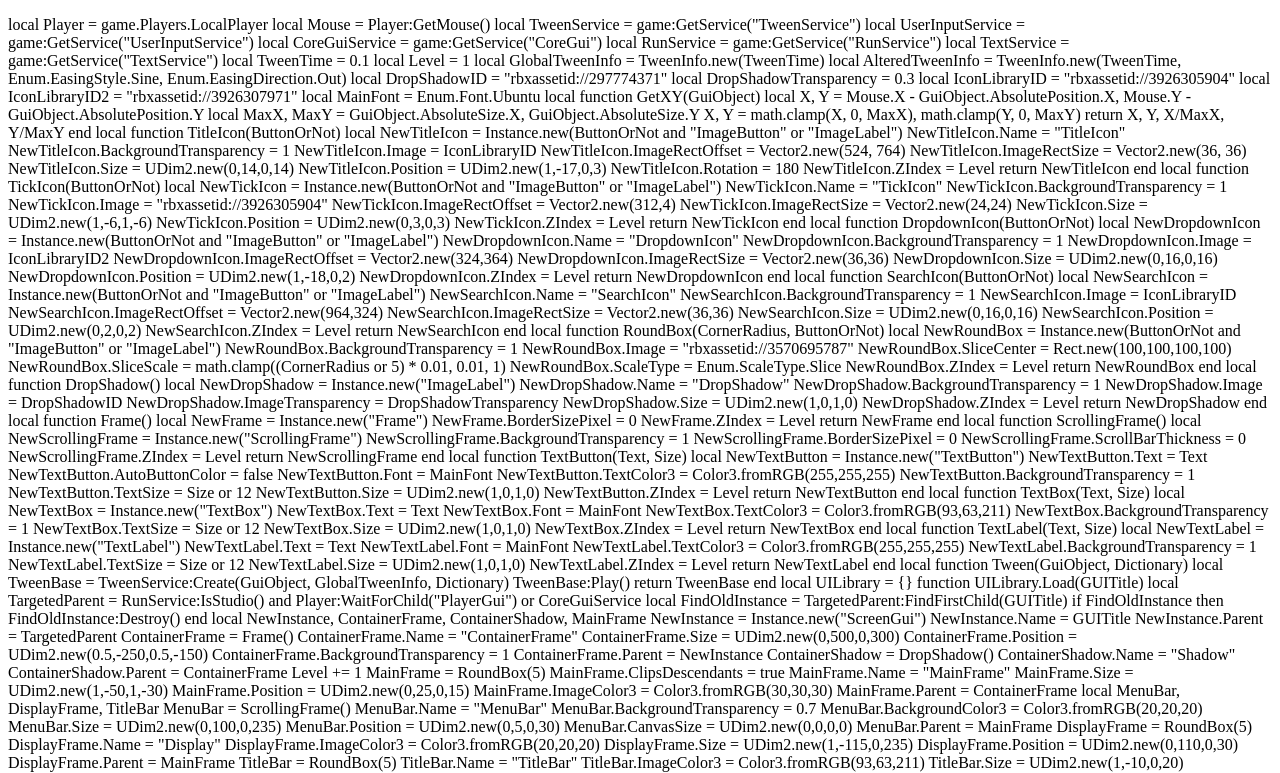
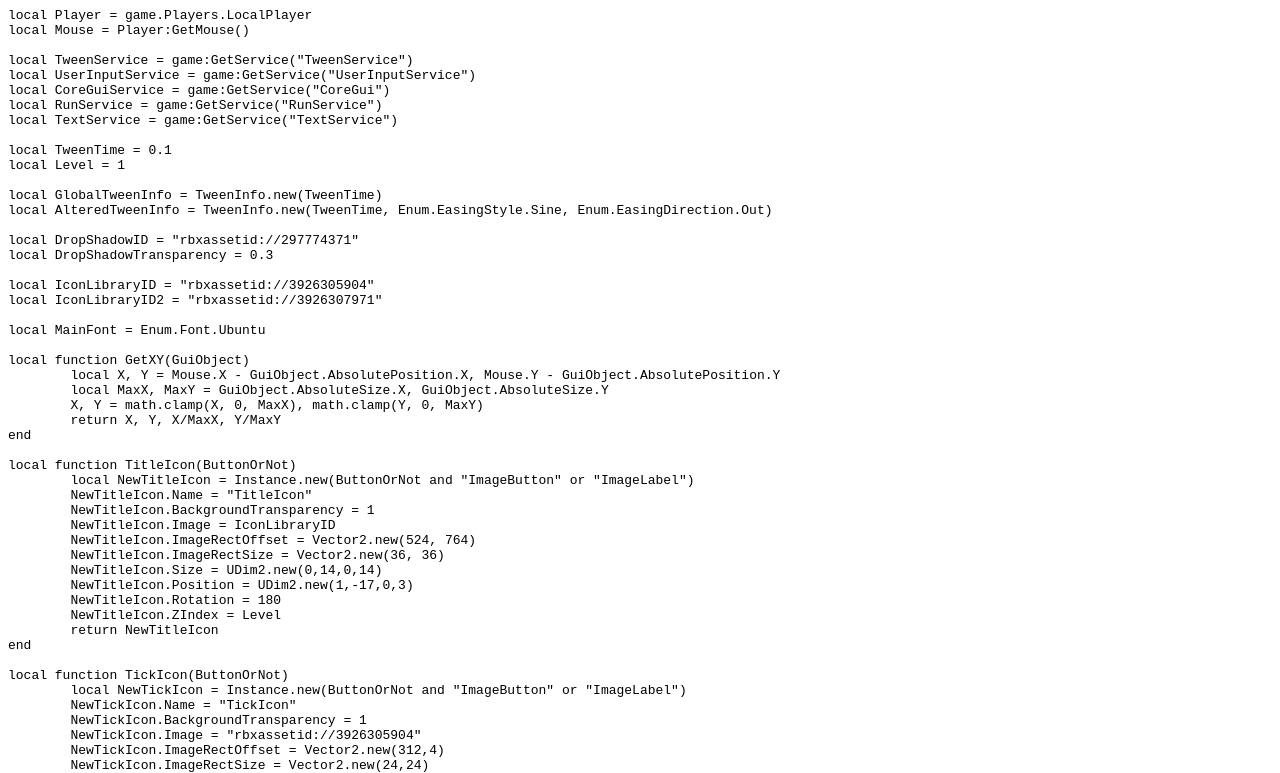
Before and after one commit to CooperSR/tewihub, a plain HTML site: page index.html in a window 1280 px wide. Shown: the top 773 px of the page. Drawn offline with Linux system fonts and the light colour scheme.

Commit message:
Update index.html

```diff
--- a/index.html
+++ b/index.html
@@ -1,10 +1,7 @@
-<!DOCTYPE html>
 <html>
-	<head>
-		<title>Codebeautify.org Text to HTML Converter</title>
-	</head>
 	<body>
-		<p>local Player = game.Players.LocalPlayer
+		<pre>
+local Player = game.Players.LocalPlayer
 local Mouse = Player:GetMouse()
 
 local TweenService = game:GetService("TweenService")
@@ -708,6 +705,6 @@ function UILibrary.Load(GUITitle)
 end
 
 return UILibrary
-		</p>
+		</pre>
 	</body>
 </html>
```
